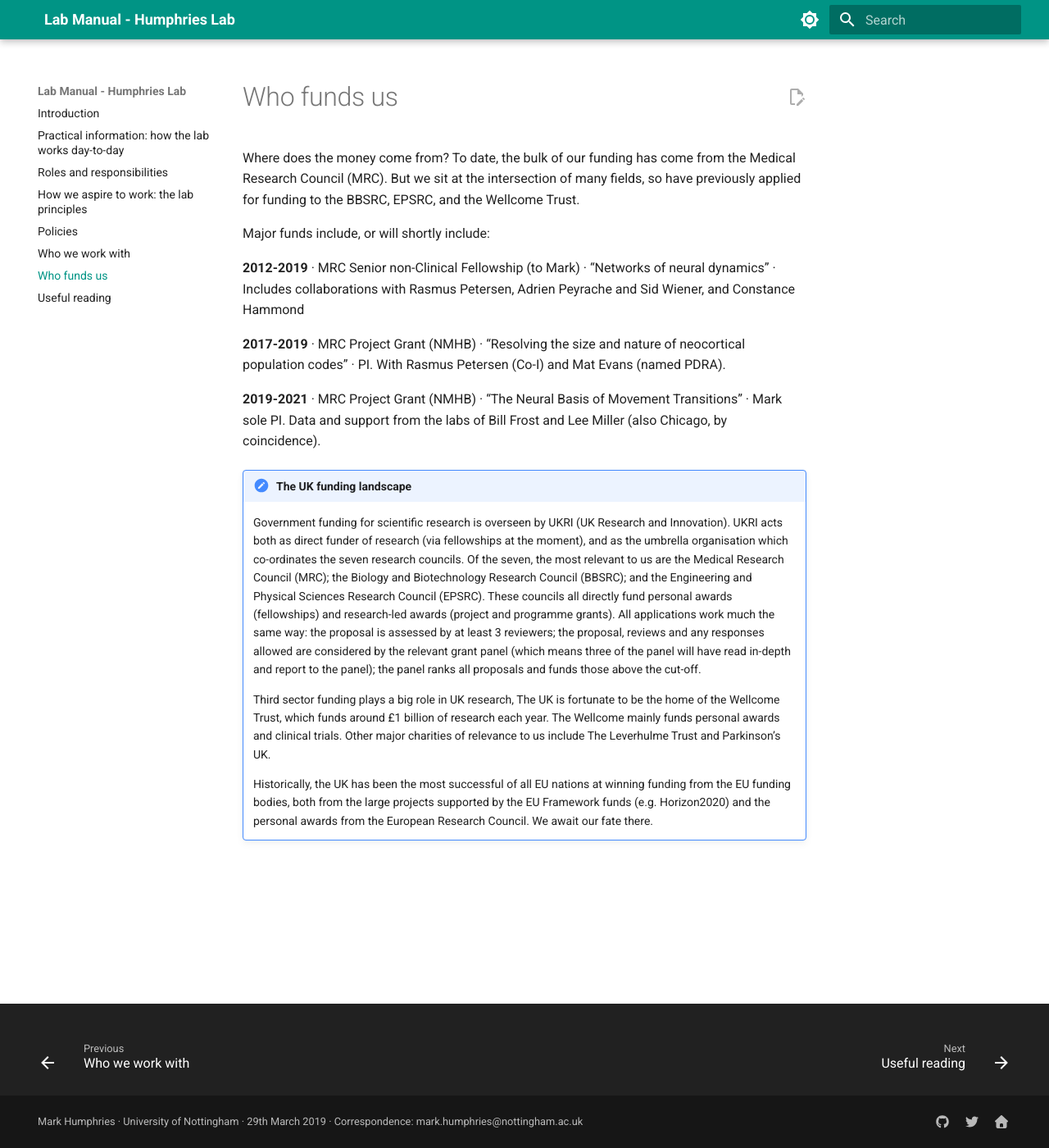
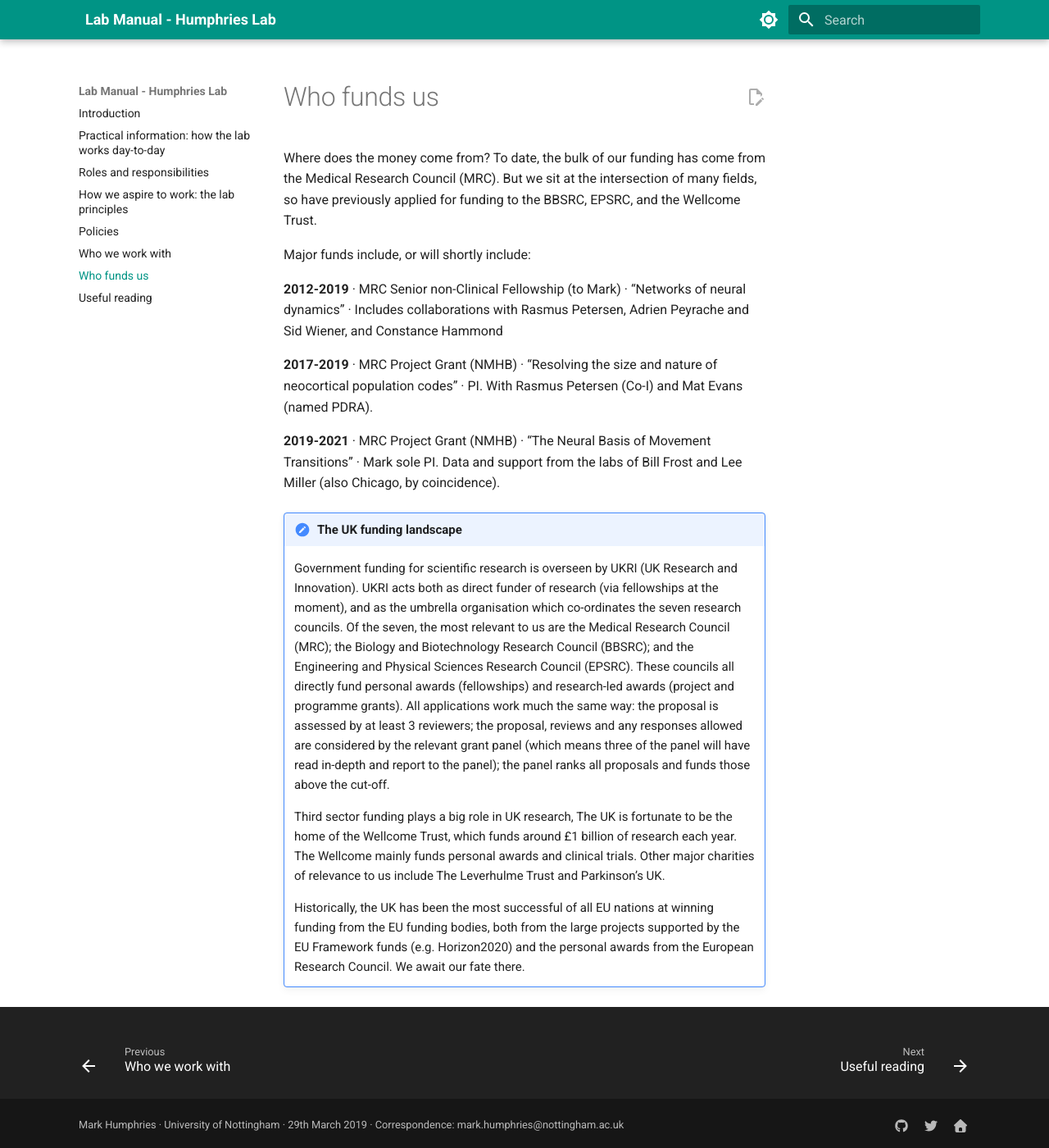
Before and after one commit to Humphries-Lab/Lab-Manual, an MkDocs documentation site: the page built from content/funders.md, in a window 1280 px wide and 1400 px high. Shown: the whole window at 82% size. Built offline with MkDocs 1.6.1 and Material for MkDocs 9.7.7, drawn with Linux system fonts in a browser that asks for light colours.

Commit message:
styling: Lines a bit shorter (cosier, easier to read)

```diff
--- a/content/style/custom.css
+++ b/content/style/custom.css
@@ -3,7 +3,7 @@
 .md-copyright span { white-space: nowrap }
 
 /* The default 'admonition' ('note') text is a bit tiny */
-.md-typeset .admonition { font-size: 0.7rem }  /* default: 0.64rem. Main text: 0.8rem */
+.md-typeset .admonition { font-size: 0.75rem }  /* default: 0.64rem. Main text: 0.8rem */
 
 /* The nav footer is a bit big by default */
 .md-footer__link { padding-top: 1rem }  /* default: 1.4rem */
@@ -12,3 +12,6 @@
 
 /* Hide the default logo */
 .md-header__button.md-logo { display: none }
+
+/* Lines a bit shorter (cosier, easier to read) */
+.md-grid { max-width: 56rem }  /*  default: 61rem */
```
